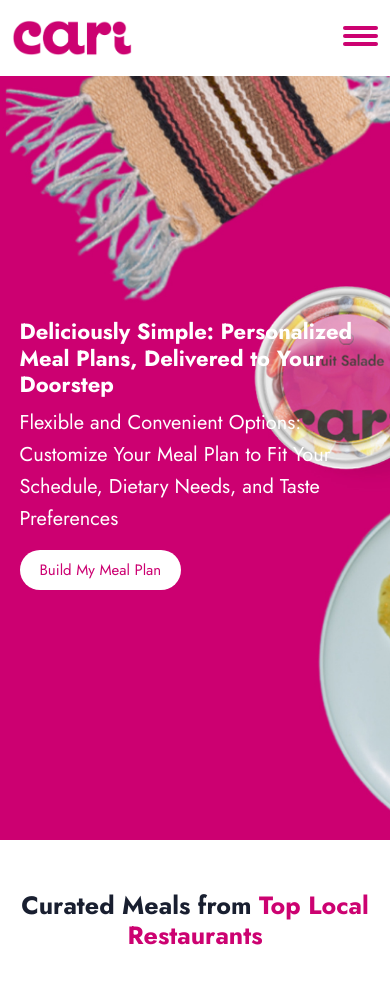
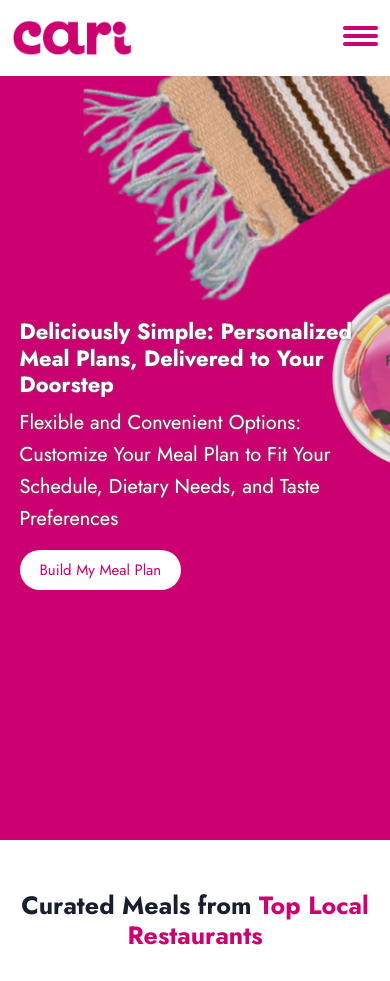
Before and after one commit to waleedo0o7/cari-website, a PHP site: page /homepage.php in a window 390 px wide. Shown: the top 981 px of the page. Run offline with PHP 8.4, Linux system fonts and the light colour scheme; style sheets or scripts are compiled from the project's sources; some libraries are stand-ins or nearby versions.

Commit message:
fix intro bg #5

```diff
--- a/assets/css/custom-style.css
+++ b/assets/css/custom-style.css
@@ -869,6 +869,12 @@ input.radio-with-select-item:checked + span + label {
   }
 }
 @media all and (max-width: 922px) {
+  .intro-with-bg {
+    background-position: 42%;
+  }
+  .banner-area-for .banner-content-two h1, .banner-area-for .banner-content-two p {
+    text-shadow: 0 0 3px #616161;
+  }
   .why-choose-cards-row .col-lg-4 {
     border: none !important;
   }
--- a/assets/css/custom-style.scss
+++ b/assets/css/custom-style.scss
@@ -983,9 +983,19 @@ input.radio-with-select-item:checked + span + label {
 }
 
 @media all and (max-width: 922px) {
-    // .intro-with-bg {
-    //     background: var(--primaryColor);
-    // }
+
+
+    .intro-with-bg {
+        background-position: 42%;
+    }
+
+
+    .banner-area-for .banner-content-two {
+        h1 , p {
+            text-shadow: 0 0 3px #616161;
+        }
+    }
+
 
     .why-choose-cards-row .col-lg-4 {
         border: none !important;
```
Also changed, not shown: 3 other files.
